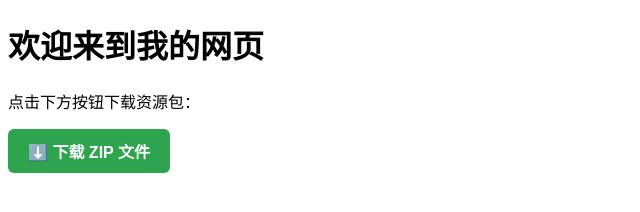
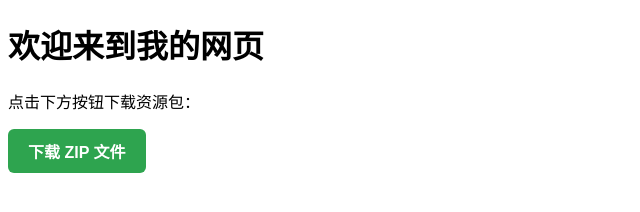
Before and after one commit to SmartEmbedAI/SmartEmbedAI.github.io, a plain HTML site: page index.html in a window 1280 px wide. Shown: the whole page, without its empty margins (0-640 px from the left). Drawn offline with Linux system fonts and the light colour scheme.

Commit message:
Update index.html

```diff
--- a/index.html
+++ b/index.html
@@ -25,8 +25,8 @@
     <p>点击下方按钮下载资源包：</p>
 
     <!-- 下载按钮 -->
-    <a href="https://raw.githubusercontent.com/你的用户名/仓库名/main/你的文件.zip" class="download-btn">
-        ⬇️ 下载 ZIP 文件
+    <a href="https://raw.githubusercontent.com/SmartEmbedAI/SmartEmbedAI.github.io/refs/heads/main/release.tar.gz" class="download-btn">
+        下载 ZIP 文件
     </a>
 </body>
 </html>
```
